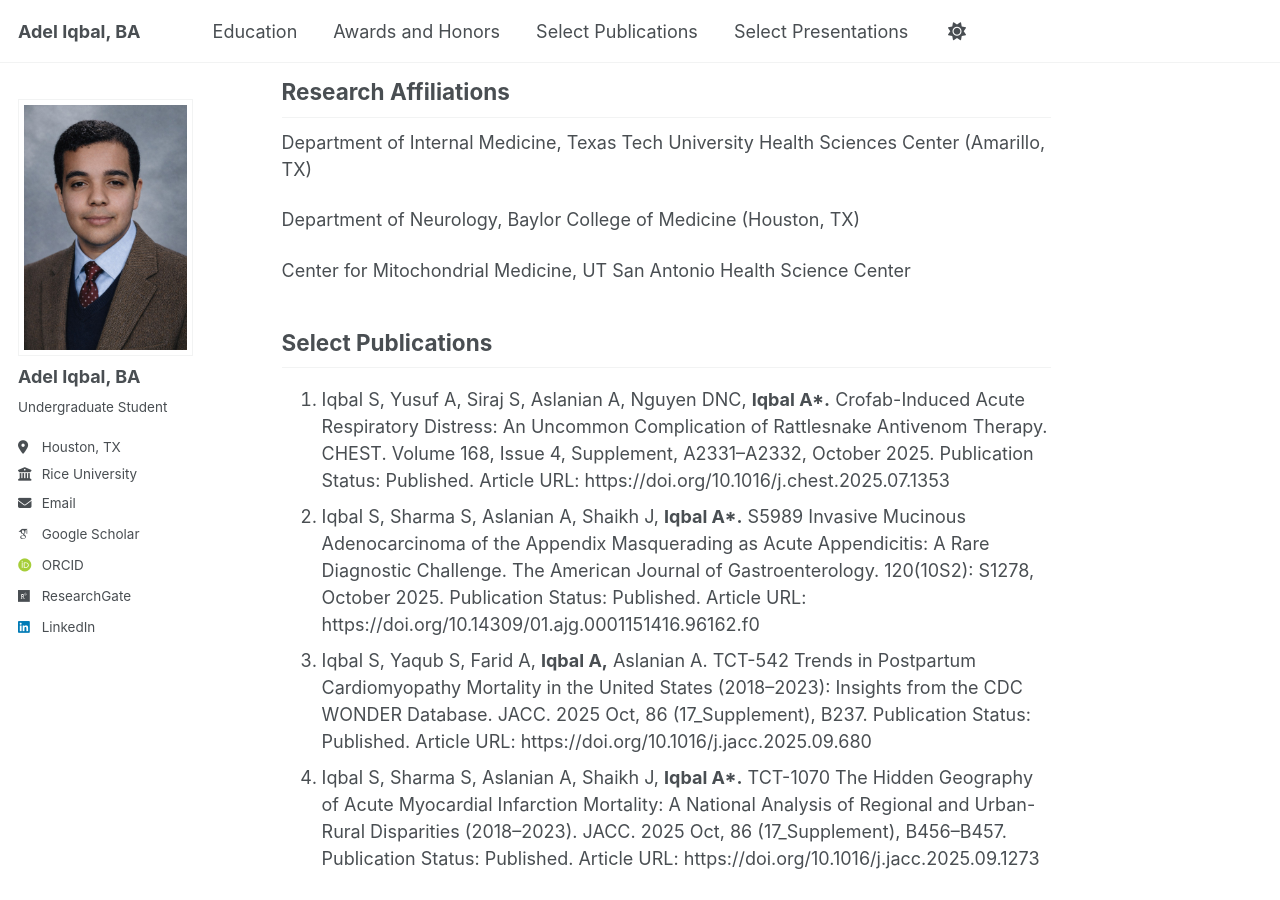
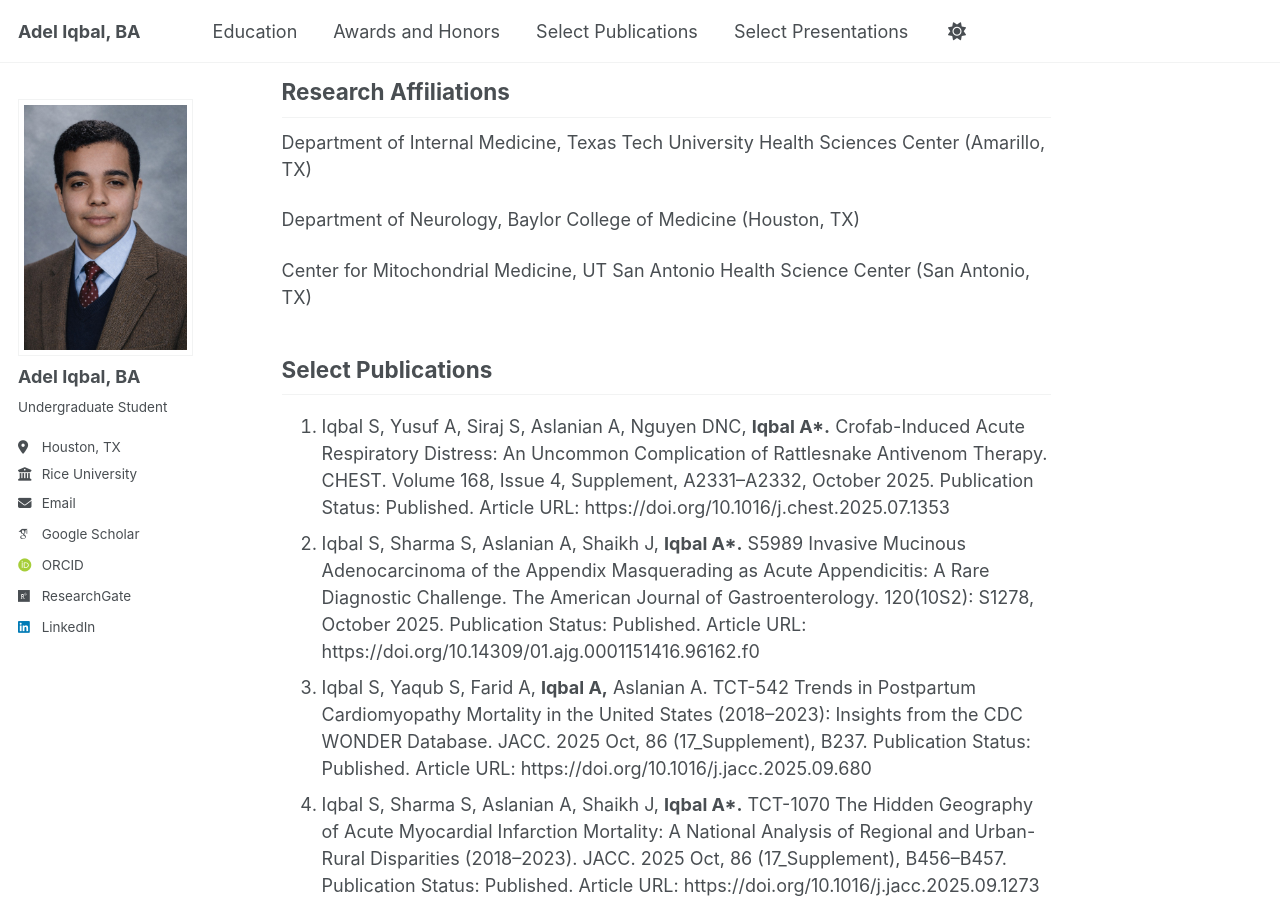
Before and after one commit to adel-iqbal/aiqbal, a Jekyll site: the page built from _pages/about.md, in a window 1280 px wide and 900 px high, scrolled down 420 px. Built offline with Jekyll 4.4.1, drawn with Linux system fonts in a browser that asks for light colours; some web fonts are replaced; a script bundle is joined from its source files by our own code; library files that are not in the unit come from our copies.

Commit message:
Update about.md

```diff
--- a/_pages/about.md
+++ b/_pages/about.md
@@ -29,7 +29,7 @@ Department of Internal Medicine, Texas Tech University Health Sciences Center (A
 
 Department of Neurology, Baylor College of Medicine (Houston, TX)
 
-Center for Mitochondrial Medicine, UT San Antonio Health Science Center
+Center for Mitochondrial Medicine, UT San Antonio Health Science Center (San Antonio, TX)
 
 
 Select Publications
```
